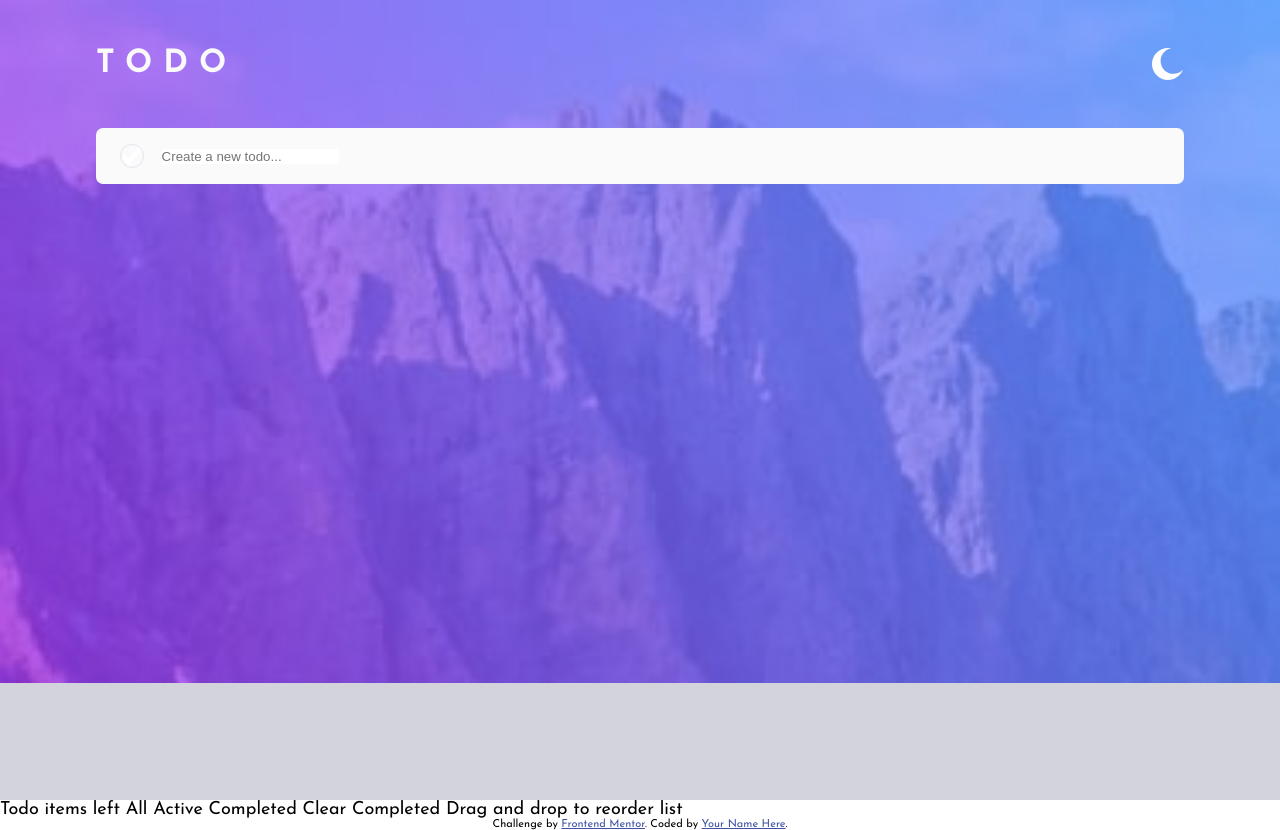
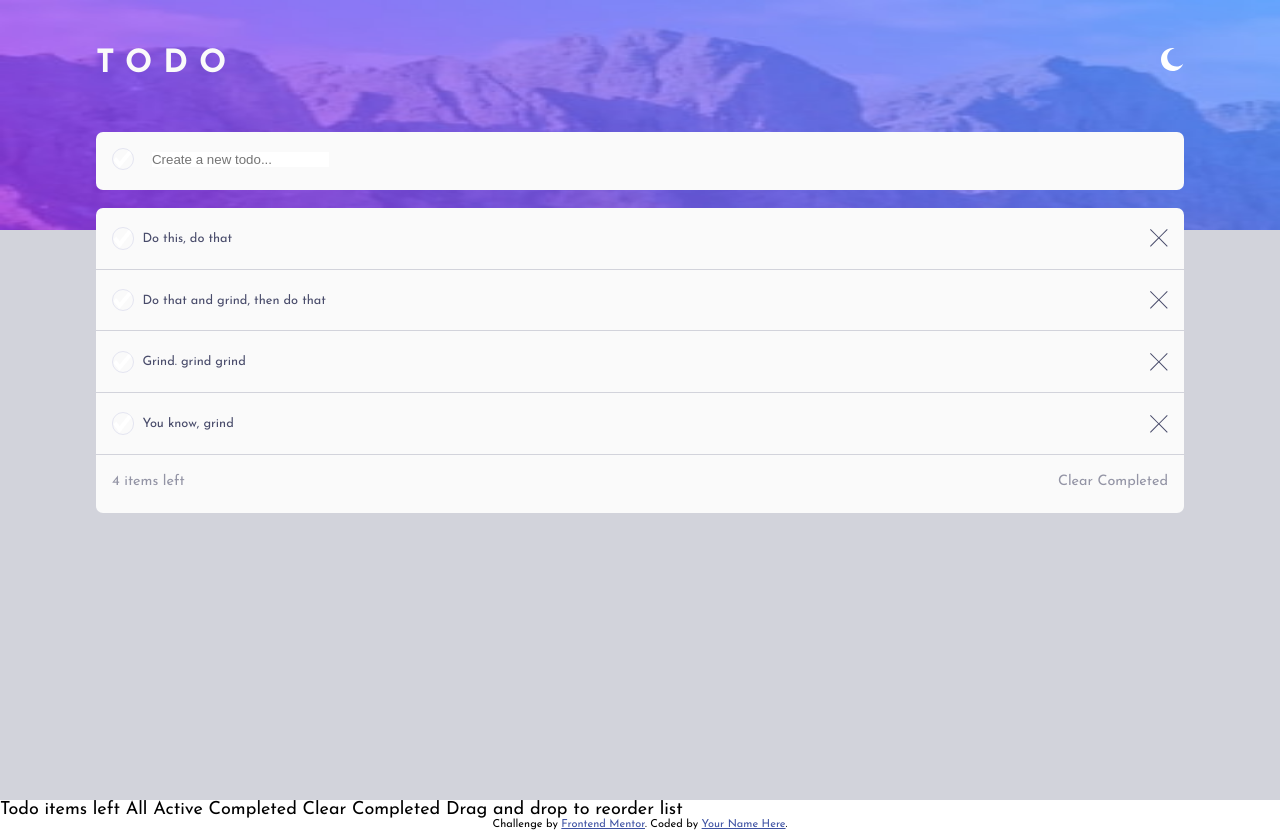
Before and after one commit to Yohanr19/todo-app, a React (Create React App) app: page / in a window 1280 px wide. Built offline with nearby package versions, Linux system fonts and the light colour scheme.

Commit message:
Created 'create' commponent and 'List' component

```diff
--- a/src/App.js
+++ b/src/App.js
@@ -1,17 +1,16 @@
 
 import './styles/app.css'
 import Header from "./Header";
-import iconCheck from './images/icon-check.svg'
+import Create from './Create';
+import List from './List';
+
 
 function App() {
   return (
     <div className="app light-bg">
       <Header />
-      <form className='create-todo'>
-          <img src={iconCheck} className='check-create' alt='check'/>
-          <label for='new-todo'></label>
-          <input type='text'  id='new-todo' className='todo-input' required placeholder='Create a new todo...'></input>
-      </form>
+      <Create />
+      <List />
     </div>
   );
 }
--- /dev/null
+++ b/src/Create.js
@@ -0,0 +1,15 @@
+import React from 'react'
+import iconCheck from './images/icon-check.svg'
+import './styles/app.css'
+
+const Create = () => {
+    return (
+    <form className='create-todo card'>
+        <img src={iconCheck} className='check' alt='check'/>
+        <label for='new-todo'></label>
+        <input type='text'  id='new-todo' className='todo-input' required placeholder='Create a new todo...'></input>
+    </form>
+    )
+}
+
+export default Create
--- /dev/null
+++ b/src/List.js
@@ -0,0 +1,45 @@
+import React from 'react'
+import iconCheck from './images/icon-check.svg'
+import iconClose from './images/icon-cross.svg'
+import './styles/app.css'
+
+const data = [
+     {
+     id: 1,
+     text: 'Do this, do that',
+     isActive: true} ,
+     {
+      id: 2,
+     text: 'Do that and grind, then do that',
+     isActive: true} ,
+     {
+      id: 1,
+     text: 'Grind. grind grind',
+     isActive: true} ,
+     {
+     id: 1,
+     text: 'You know, grind',
+    isActive: true} ,
+]
+const List = () => {
+    return (
+        <section className='todo-list card'>
+            <>
+           {data.map( (item)=>{
+               return (
+                <div className='todo-item container'>
+                    <img src={iconCheck} className='check' alt='check'/>
+                    <p className="todo-text">{item.text}</p>
+                    <img src={iconClose} className='close' alt='close'/>
+                </div>)
+           })}
+            </>
+            <div className='list-end'>
+            <p className='items-left'>{data.filter((elem)=> elem.isActive).length} items left</p>
+            <p className='clear-items'>Clear Completed</p>
+            </div>
+        </section>
+    )
+}
+
+export default List
--- a/src/styles/app.css
+++ b/src/styles/app.css
@@ -1,5 +1,5 @@
 .app{
-        background-size: contain;
+        background-size: 100% 230px;
         background-repeat: no-repeat;
         min-height: 100vh;
 }
@@ -14,11 +14,11 @@
 header{
     width: 85%;
     margin: 0 auto;
-    padding: 3rem 0;
-
+    padding-top: 3rem;
+    padding-bottom: 2.1rem;
     display: flex;
     justify-content: space-between;
-    align-items: center;
+
 }
 .title{
     text-transform: uppercase;
@@ -27,28 +27,71 @@ header{
     font-size: 2rem;
 }
 .theme-icon{
-    width: 2rem;
-    height: 2rem;
+    width: 1.45rem;
+    height: 1.45rem;
 }
 .create-todo{
+    padding: 1rem 0;
+    display: flex;
+    place-items: center;
+}
+.todo-text{
+    padding-left: 0.5rem;
+    padding-right: 2rem;
+    font-size: 0.8rem;
+    color: var(--LTveryDarkGrayishBlue);
+    justify-self:left;
+    width: 100%;
+}
+.close {
+    position: absolute;
+    right: 0;
+    align-self: center;
+    padding-right: 1rem;
+}
+.card{
     position: relative;
     width: 85%;
-    margin: 0 auto;
+    margin: 1.15rem auto;
     margin-bottom: 0.5rem;
     background-color: var(--LTveryLightGray);
-    padding: 1rem 0.5rem;
     border-radius: 7px;
-    display: flex;
-    place-items: center;
+    padding-bottom: 1.2rem
+}
+.container {
+    position: relative;
+    display: grid;
+    align-items: center;
+    justify-content: left;
+    grid-auto-flow: column;
+    padding: 1.2rem 0;
+    border-bottom: 1px solid var(--LTlightGrayishBlue);
+}
+:focus.todo-input {
+        outline: none;
 }
 .todo-input{
     margin-left: 1.1rem ;
     border: none;
+    color: var(--LTveryDarkGrayishBlue);
 }
-.check-create{
-    margin-left: 1rem;
-    width: 1.5rem;
-    height: 1.5rem;
+.check{
+    width: 1.4rem;
+    height: 1.4rem;
     border-radius: 50%;
     border:1px solid var(--LTveryGrayishBlue);
+    margin-left: 1rem;
+    justify-self: start;
 }
+.list-end{
+    margin: 0 1rem;
+    padding: 1.2rem 0;
+    font-size: 0.9rem;
+    color: var(--LTdarkGrayishBlue);
+}
+.items-left{
+    float: left;
+}
+.clear-items{
+    float: right;
+}
```
